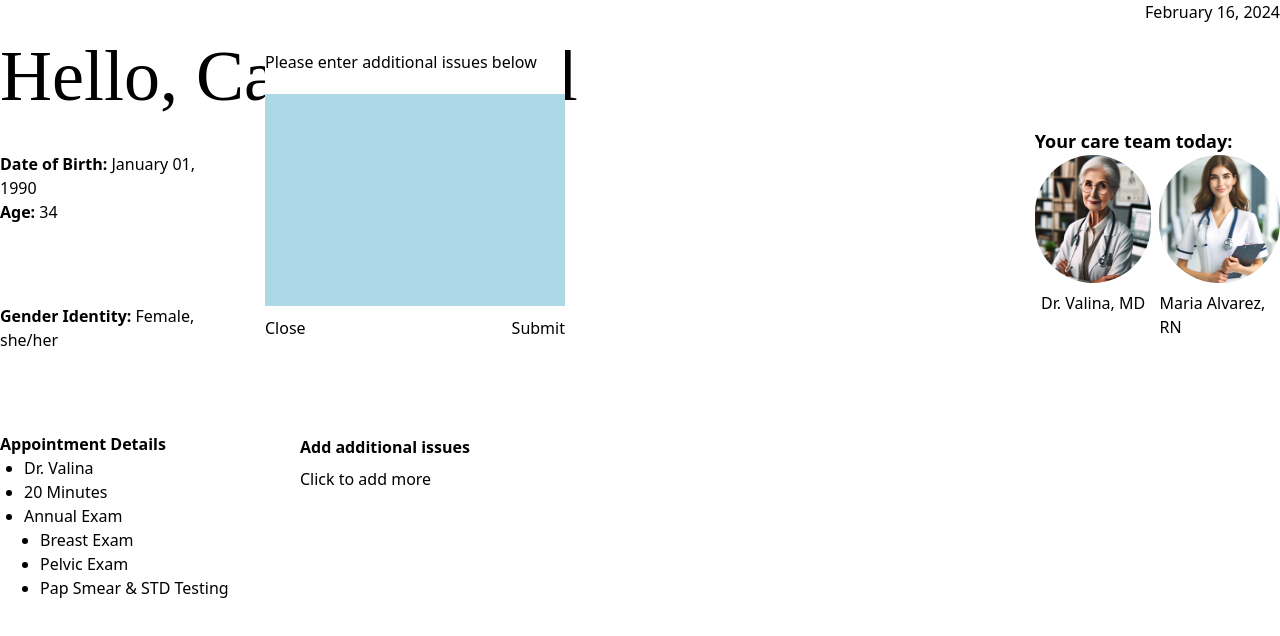
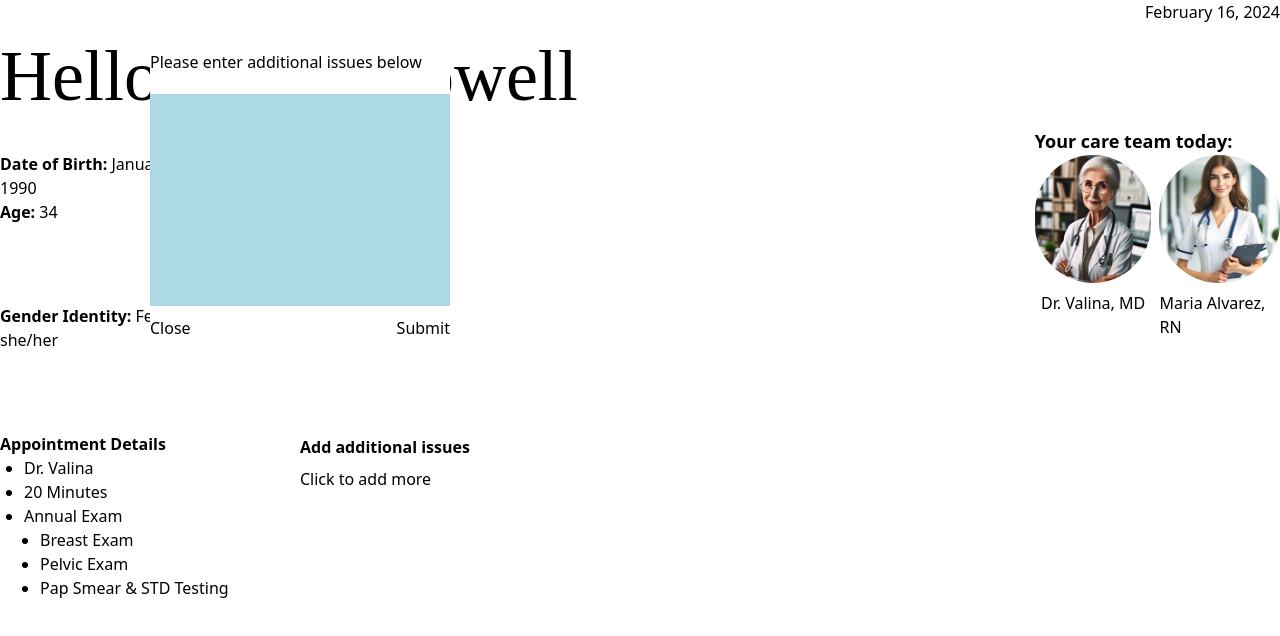
Before and after one commit to 394-w24/NoteDoctor, a React (Create React App) app: page / in a window 1280 px wide. Both pictures are taken after a click on the button "Click to add more". Shown: the top 636 px of the page. Built offline with nearby package versions, Linux system fonts and the light colour scheme.

Commit message:
adjust style

```diff
--- a/src/pages/PatientWelcome.jsx
+++ b/src/pages/PatientWelcome.jsx
@@ -92,7 +92,7 @@ const PatientWelcome = () => {
       </div>
 
       {open && (
-        <dialog open={open} className="dialog" style={{ left: '50px', right: '500px', top: '40px',width: '300px', height: '300px', display: 'flex', flexDirection: 'column', justifyContent: 'space-between' }}>
+        <dialog open={open} className="dialog" style={{ left: '150px', right: '1000px', top: '40px',width: '300px', height: '300px', display: 'flex', flexDirection: 'column', justifyContent: 'space-between' }}>
           <form onSubmit={handleSubmit} style={{ display: 'flex', flexDirection: 'column', height: '100%', justifyContent: 'space-between' }}>
             <label htmlFor="additionalIssue" style={{ alignSelf: 'flex-start', margin: '10px 0' }}>Please enter additional issues below</label>
             <input
```
